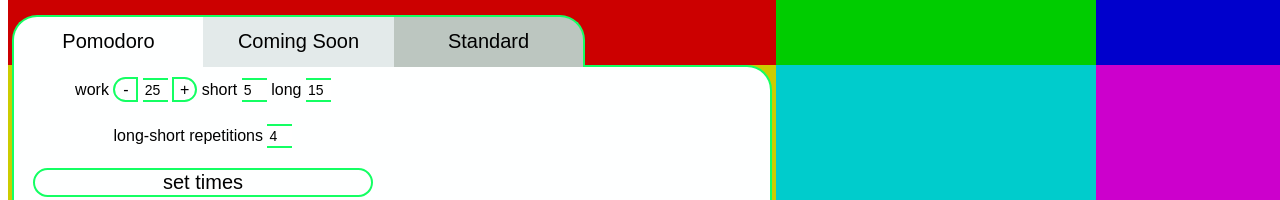
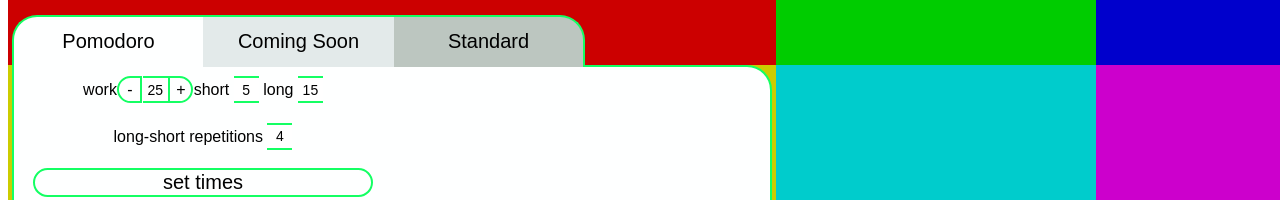
Before and after one commit to niblicat/pomodoro, a SvelteKit app: page / in a window 1280 px wide. Shown: the top 200 px of the page. Built offline with nearby package versions, Linux system fonts and the light colour scheme; a web font is replaced by a local one.

Commit message:
made the button finally look ok for work

```diff
--- a/src/routes/+page.svelte
+++ b/src/routes/+page.svelte
@@ -433,12 +433,13 @@
 
     input[type="number"] {
         font-size: 14px;
-        height: 24px;
+        height: 27px;
         width: 25px;
         border-top: 2px solid var(--divback);
         border-bottom: 2px solid var(--divback);
         border-left: 0px;
         border-right: 0px;
+        text-align: center;
         -webkit-appearance: textfield;
         -moz-appearance: textfield;
         appearance: textfield;
@@ -665,11 +666,12 @@
     }
 
     button.inputButton {
+        margin-right: -4px;
+        margin-left: -4px;
         font-size: 16px;
         min-width: 25px;
         width: 25px;
-        height: 25px;
-        padding: 0px;
+        height: 27px;
 
     }
     button.inputButton.left {
```
